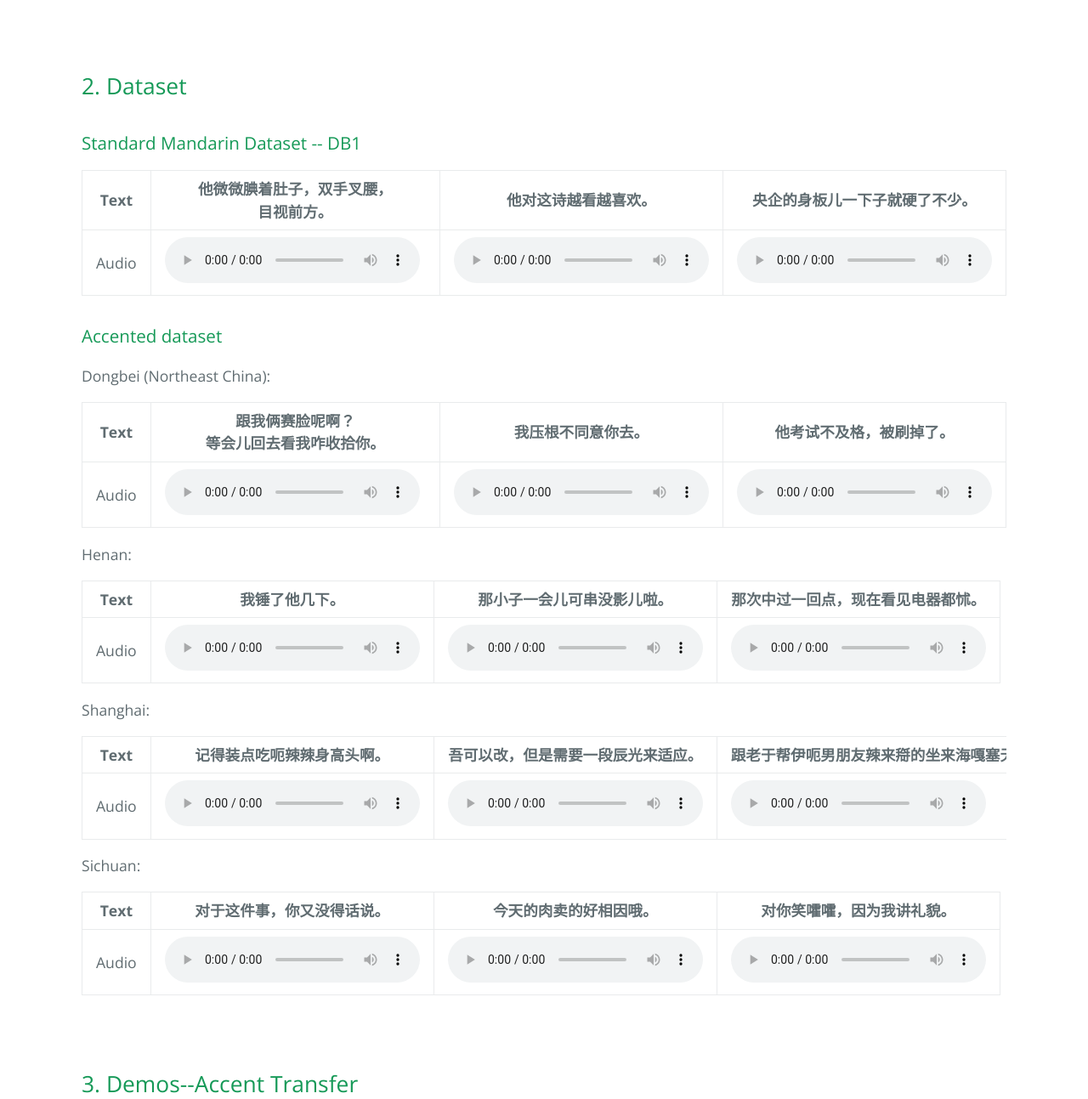
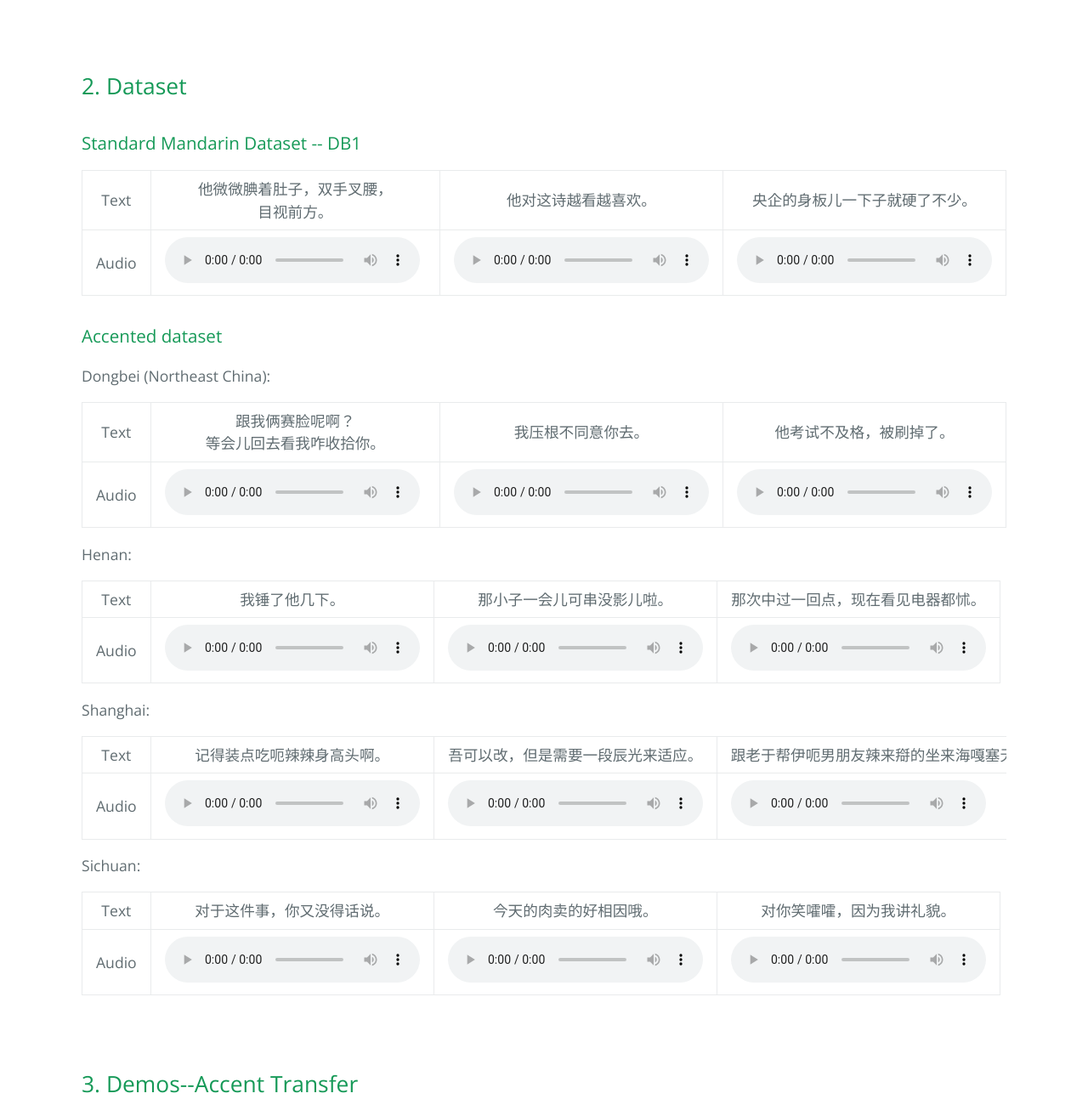
Before and after one commit to Ma-LinHan/AccentVITS, a plain HTML site: page index.html in a window 1280 px wide. Shown: the part 1375-2668 px from the top of the page at 85% size. Drawn offline with nearby package versions, Linux system fonts and the light colour scheme.

Commit message:
Update index.html

```diff
--- a/index.html
+++ b/index.html
@@ -69,10 +69,10 @@
     <table>
       <thead>
         <tr>
-          <th style="text-align: center">Text</th>
-          <th style="text-align: center">他微微腆着肚子，双手叉腰，目视前方。</th>
-          <th style="text-align: center">他对这诗越看越喜欢。</th>
-          <th style="text-align: center">央企的身板儿一下子就硬了不少。</th>
+          <th style="text-align: center;font-weight: 400">Text</th>
+          <th style="text-align: center;font-weight: 400">他微微腆着肚子，双手叉腰，目视前方。</th>
+          <th style="text-align: center;font-weight: 400">他对这诗越看越喜欢。</th>
+          <th style="text-align: center;font-weight: 400">央企的身板儿一下子就硬了不少。</th>
         </tr>
       </thead>
       <tbody>
@@ -98,10 +98,10 @@
     <table>
       <thead>
         <tr>
-          <th style="text-align: center">Text</th>
-          <th style="text-align: center">跟我俩赛脸呢啊？等会儿回去看我咋收拾你。</th>
-          <th style="text-align: center">我压根不同意你去。</th>
-          <th style="text-align: center">他考试不及格，被刷掉了。</th>
+          <th style="text-align: center;font-weight: 400">Text</th>
+          <th style="text-align: center;font-weight: 400">跟我俩赛脸呢啊？等会儿回去看我咋收拾你。</th>
+          <th style="text-align: center;font-weight: 400">我压根不同意你去。</th>
+          <th style="text-align: center;font-weight: 400">他考试不及格，被刷掉了。</th>
         </tr>
       </thead>
       <tbody>
@@ -127,10 +127,10 @@
     <table>
       <thead>
         <tr>
-          <th style="text-align: center">Text</th>
-          <th style="text-align: center">我锤了他几下。</th>
-          <th style="text-align: center">那小子一会儿可串没影儿啦。</th>
-          <th style="text-align: center">那次中过一回点，现在看见电器都怵。</th>
+          <th style="text-align: center;font-weight: 400">Text</th>
+          <th style="text-align: center;font-weight: 400">我锤了他几下。</th>
+          <th style="text-align: center;font-weight: 400">那小子一会儿可串没影儿啦。</th>
+          <th style="text-align: center;font-weight: 400">那次中过一回点，现在看见电器都怵。</th>
         </tr>
       </thead>
       <tbody>
@@ -154,10 +154,10 @@
     <table>
       <thead>
         <tr>
-          <th style="text-align: center">Text</th>
-          <th style="text-align: center">记得装点吃呃辣辣身高头啊。</th>
-          <th style="text-align: center">吾可以改，但是需要一段辰光来适应。</th>
-          <th style="text-align: center">跟老于帮伊呃男朋友辣来搿的坐来海嘎塞无。</th>
+          <th style="text-align: center;font-weight: 400">Text</th>
+          <th style="text-align: center;font-weight: 400">记得装点吃呃辣辣身高头啊。</th>
+          <th style="text-align: center;font-weight: 400">吾可以改，但是需要一段辰光来适应。</th>
+          <th style="text-align: center;font-weight: 400">跟老于帮伊呃男朋友辣来搿的坐来海嘎塞无。</th>
         </tr>
       </thead>
       <tbody>
@@ -182,10 +182,10 @@
     <table>
       <thead>
         <tr>
-          <th style="text-align: center">Text</th>
-          <th style="text-align: center">对于这件事，你又没得话说。</th>
-          <th style="text-align: center">今天的肉卖的好相因哦。</th>
-          <th style="text-align: center">对你笑嚯嚯，因为我讲礼貌。</th>
+          <th style="text-align: center;font-weight: 400">Text</th>
+          <th style="text-align: center;font-weight: 400">对于这件事，你又没得话说。</th>
+          <th style="text-align: center;font-weight: 400">今天的肉卖的好相因哦。</th>
+          <th style="text-align: center;font-weight: 400">对你笑嚯嚯，因为我讲礼貌。</th>
         </tr>
       </thead>
       <tbody>
```
